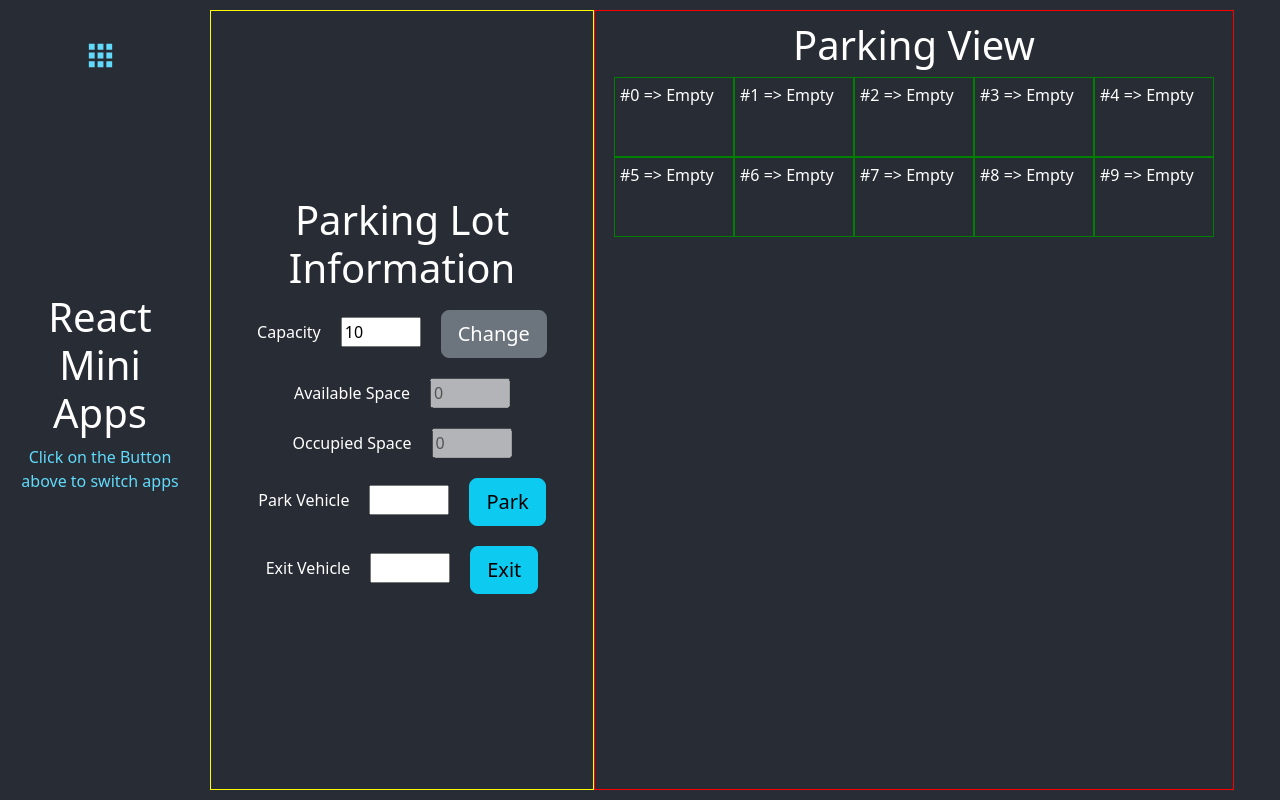
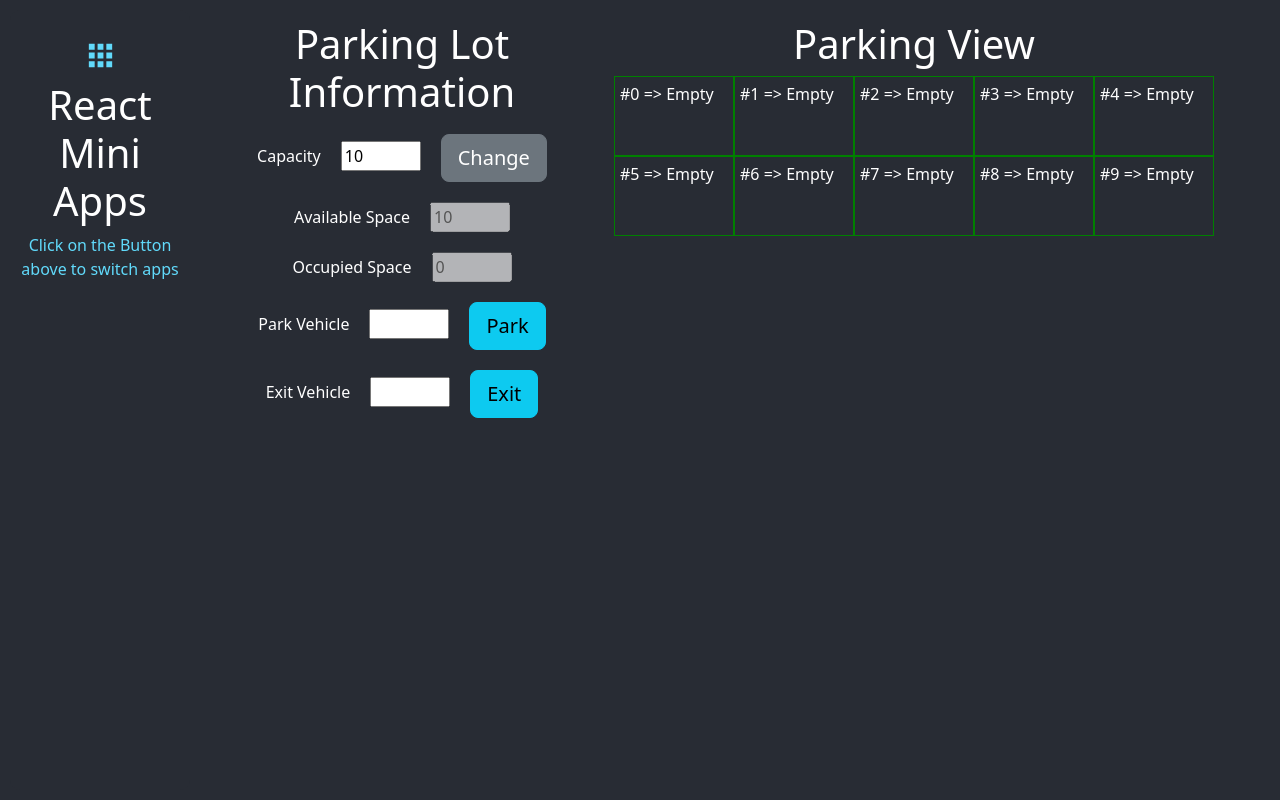
Before and after one commit to therahulmidha/mini-front-end-apps, a React (Create React App) app: page /parking-lot in a window 1280 px wide. Built offline with nearby package versions, Linux system fonts and the light colour scheme.

Commit message:
Improved parking lot app

```diff
--- a/src/components/ParkingLot/Parking.js
+++ b/src/components/ParkingLot/Parking.js
@@ -8,13 +8,10 @@
   parkVehicle(vehicleNumber) {
     const availableIndex = this.#getNextAvailableIndex();
     if (availableIndex === -1) {
-      console.log("Sorry No space left");
-      return;
+      return "Sorry No space left";
     }
     this.#parkingSpace[availableIndex] = vehicleNumber;
-    console.log(
-      `Vehicle ${vehicleNumber} has now parked at: ${availableIndex}`
-    );
+    return `Vehicle ${vehicleNumber} is now parked at: #${availableIndex}`;
   }
 
   exitVehicle(vehicleNumber) {
@@ -23,9 +20,9 @@
     );
     if (vehicleIndex !== -1) {
       this.#parkingSpace[vehicleIndex] = null;
-      console.log(`Vehicle ${vehicleNumber} has now exited`);
+      return `Vehicle ${vehicleNumber} has now exited`;
     } else {
-      console.log(`Sorry this vehicle is not parked inside the parking`);
+      return `Sorry this vehicle is not parked inside the parking`;
     }
   }
 
@@ -37,6 +34,10 @@
     return this.#parkingSpace.filter((space) => space === null).length;
   }
 
+  getOccupiedSpace() {
+    return this.#parkingSpace.filter((space) => space !== null).length;
+  }
+
   #getNextAvailableIndex() {
     return this.#parkingSpace.findIndex((slot) => slot === null);
   }
--- a/src/components/ParkingLot/ParkingLot.css
+++ b/src/components/ParkingLot/ParkingLot.css
@@ -13,9 +13,7 @@
   flex-direction: column;
   padding: 10px;
   width: 30vw;
-  justify-content: center;
   align-items: center;
-  border: 1px solid yellow;
 }
 
 .vehicle-info-input {
@@ -26,14 +24,9 @@
   margin: 10px;
 }
 
-.parking-form-control input {
-  /* margin-left: 100px; */
-}
-
 .parking-view {
   padding: 10px;
   width: 50vw;
-  border: 1px solid red;
   display: flex;
   flex-direction: column;
   align-items: center;
@@ -52,3 +45,7 @@
   padding: 5px;
   border: 1px solid green;
 }
+
+.output-message {
+  font-size: x-large;
+}
--- a/src/components/ParkingLot/ParkingLot.js
+++ b/src/components/ParkingLot/ParkingLot.js
@@ -8,12 +8,15 @@
   const [formInputs, setFormInputs] = useState({
     capacity: DEFAULT_PARKING_CAPACITY,
     parkVehicle: "",
+    availableSpace: DEFAULT_PARKING_CAPACITY,
+    occupiedSpace: 0,
     exitVehicle: "",
     space: parkingLotObject.viewParkingSpace(),
   });
 
+  const [outputMessage, setOutputMessage] = useState("");
+
   const changeCapacityHandler = (event) => {
-    // const conf = confirm("Are you sure you want to change the capacity?");
     event.preventDefault();
     parkingLotObject = new Parking(+formInputs.capacity);
     setFormInputs((prevState) => ({
@@ -31,10 +34,13 @@
       alert("Please enter valid vehicle number");
       return;
     }
-    parkingLotObject.parkVehicle(formInputs.parkVehicle);
+    const message = parkingLotObject.parkVehicle(formInputs.parkVehicle);
+    setOutputMessage(message);
     setFormInputs((prevState) => ({
       ...prevState,
       space: parkingLotObject.viewParkingSpace(),
+      availableSpace: parkingLotObject.getAvailableSize(),
+      occupiedSpace: parkingLotObject.getOccupiedSpace(),
     }));
   };
 
@@ -44,10 +50,13 @@
       alert("Please enter valid vehicle number");
       return;
     }
-    parkingLotObject.exitVehicle(formInputs.exitVehicle);
+    const message = parkingLotObject.exitVehicle(formInputs.exitVehicle);
+    setOutputMessage(message);
     setFormInputs((prevState) => ({
       ...prevState,
       space: parkingLotObject.viewParkingSpace(),
+      availableSpace: parkingLotObject.getAvailableSize(),
+      occupiedSpace: parkingLotObject.getOccupiedSpace(),
     }));
   };
 
@@ -64,7 +73,7 @@
 
   return (
     <div className="parking-app">
-      <form className="parking-info center-vh">
+      <form className="parking-info">
         <h1>Parking Lot Information</h1>
         <div className="parking-form-control">
           <label>Capacity</label>
@@ -85,11 +94,21 @@
         </div>
         <div className="parking-form-control">
           <label>Available Space</label>
-          <input type="text" disabled value="0" className="small-input" />
+          <input
+            type="text"
+            disabled
+            value={formInputs.availableSpace}
+            className="small-input"
+          />
         </div>
         <div className="parking-form-control">
           <label>Occupied Space</label>
-          <input type="text" disabled value="0" className="small-input" />
+          <input
+            type="text"
+            disabled
+            value={formInputs.occupiedSpace}
+            className="small-input"
+          />
         </div>
         <div className="parking-form-control">
           <label>Park Vehicle</label>
@@ -117,6 +136,7 @@
             Exit
           </button>
         </div>
+        <p className="output-message">{outputMessage}</p>
       </form>
       <div className="parking-view">
         <h1>Parking View</h1>
--- a/src/components/SideBar/Sidebar.css
+++ b/src/components/SideBar/Sidebar.css
@@ -32,8 +32,6 @@
   flex-direction: column;
   height: 80vh;
   overflow: hidden;
-  align-items: center;
-  justify-content: center;
 }
 
 .sidebar-text p {
```
